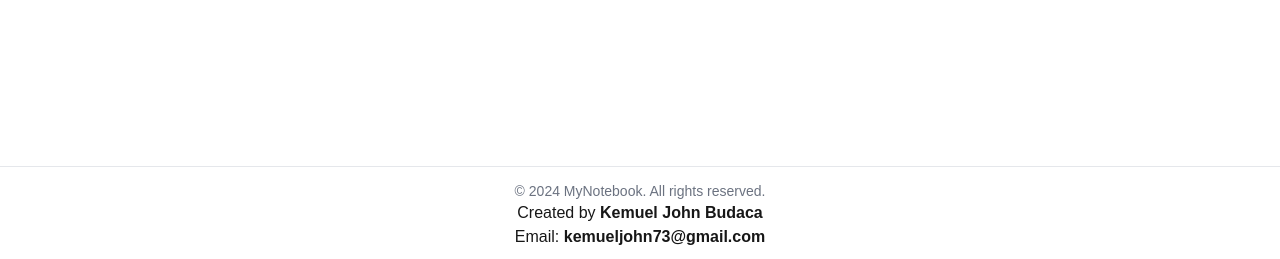
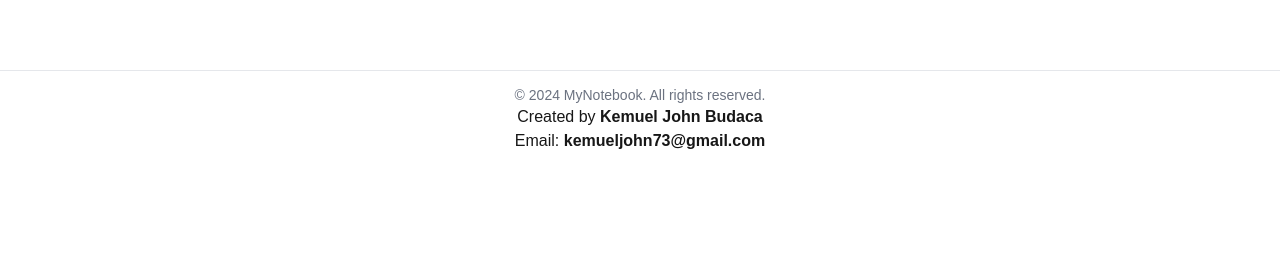
Before and after one commit to Engrkem73/mynotebook, a Next.js app: page / in a window 1280 px wide. Shown: the part 634-893 px from the top of the page. Built offline with nearby package versions, Linux system fonts and the light colour scheme; no server answers; the database is empty; sample sign-in values are in the browser's storage.

Commit message:
"updated footer to be sticky"

```diff
--- a/app/components/footer.tsx
+++ b/app/components/footer.tsx
@@ -1,7 +1,7 @@
 
 export default function Footer() {
     return (
-        <footer className="flex flex-col items-center justify-center w-full h-24 border-t">
+        <footer className="flex flex-col items-center justify-center w-full h-24 border-t sticky bottom-0">
             <p className="text-sm text-gray-500">
                 © 2024 MyNotebook. All rights reserved.
             </p>
```
